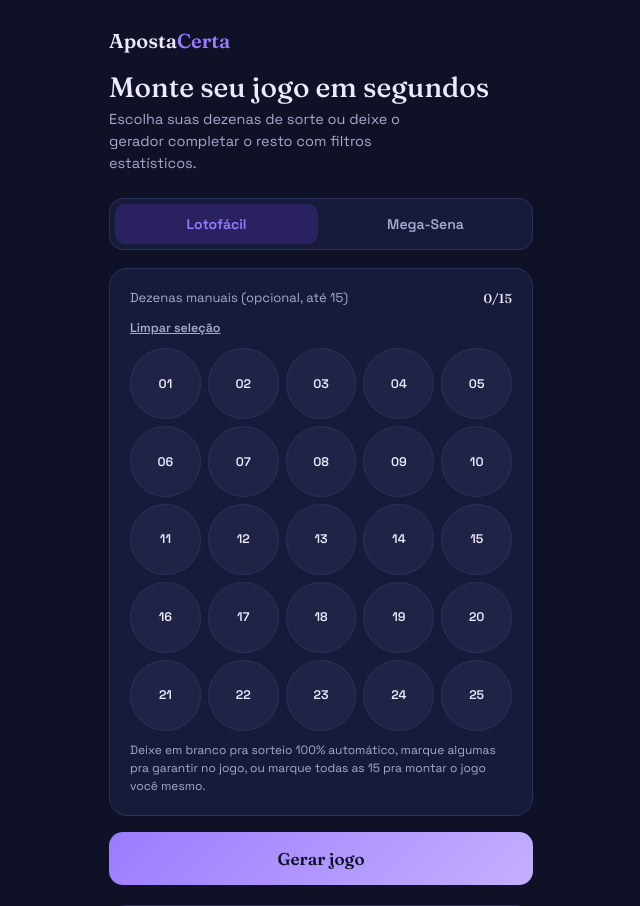
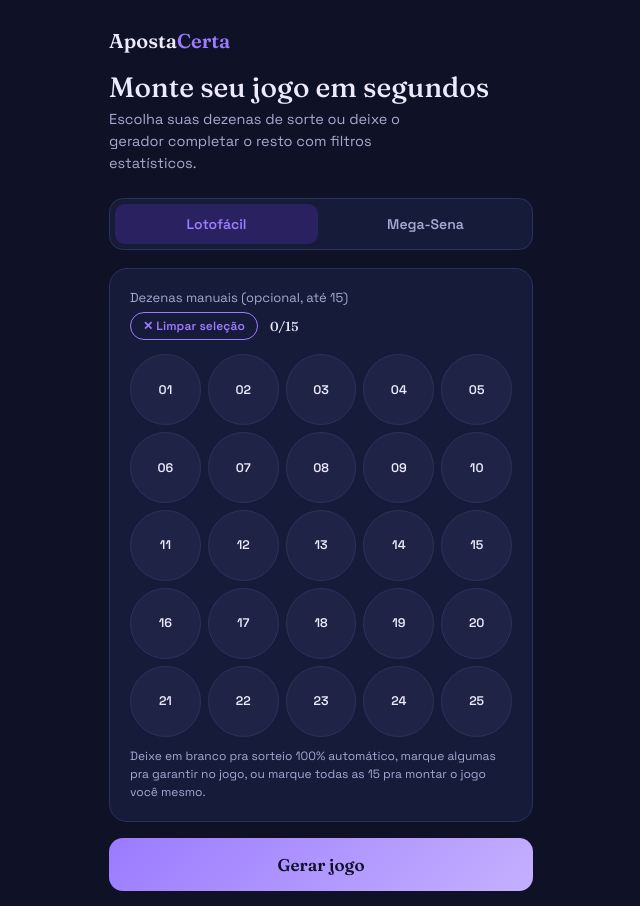
Before and after one commit to gui13Python/loterias_py, a Flask app: page / in a window 1280 px wide. Shown: the top 906 px of the page, without its empty margins (319-959 px from the left). Run offline with Flask 3, Linux system fonts and the light colour scheme.

Commit message:
Add files via upload

```diff
--- a/public/style.css
+++ b/public/style.css
@@ -80,11 +80,14 @@ h1 {
 .field-label {
   font-size: 13px;
   color: var(--text-dim);
-  margin-bottom: 10px;
+  margin-bottom: 14px;
   display: flex;
   justify-content: space-between;
   align-items: center;
+  flex-wrap: wrap;
+  gap: 6px 14px;
 }
+.label-right { display: flex; align-items: center; gap: 12px; }
 .counter { font-family: 'Fraunces', serif; color: var(--text); }
 
 .pick-grid { display: grid; gap: 7px; }
@@ -113,17 +116,22 @@ h1 {
 .pick-hint { font-size: 12px; color: var(--text-dim); margin-top: 10px; line-height: 1.5; }
 
 .clear-btn {
-  background: none;
-  border: none;
-  color: var(--text-dim);
+  background: transparent;
+  border: 1px solid currentColor;
+  border-radius: 20px;
   font-family: 'Space Grotesk', sans-serif;
-  font-size: 12.5px;
+  font-size: 12px;
   font-weight: 600;
   cursor: pointer;
-  padding: 0;
-  margin-bottom: 12px;
-  text-decoration: underline;
+  padding: 5px 12px;
+  letter-spacing: 0.01em;
+  transition: background .15s ease, transform .1s ease;
 }
+.clear-btn:active { transform: scale(0.95); }
+.clear-btn.lotofacil { color: var(--purple); }
+.clear-btn.lotofacil:hover { background: var(--purple-dim); }
+.clear-btn.megasena { color: var(--green); }
+.clear-btn.megasena:hover { background: var(--green-dim); }
 
 .clear-all-link {
   display: block;
--- a/templates/index.html
+++ b/templates/index.html
@@ -34,9 +34,11 @@
     <div class="card">
       <div class="field-label">
         <span>Dezenas manuais (opcional, até {{ pick }})</span>
-        <span class="counter" id="counter">{{ fixas_selecionadas|length }}/{{ pick }}</span>
+        <span class="label-right">
+          <button type="button" class="clear-btn {{ game }}" id="clearPicks">✕ Limpar seleção</button>
+          <span class="counter" id="counter">{{ fixas_selecionadas|length }}/{{ pick }}</span>
+        </span>
       </div>
-      <button type="button" class="clear-btn" id="clearPicks">Limpar seleção</button>
       <div class="pick-grid cols-{{ 10 if total > 25 else 5 }}">
         {% for n in range(1, total + 1) %}
           <label class="pick {{ game }} {{ 'selected' if n in fixas_selecionadas else '' }}">
```
